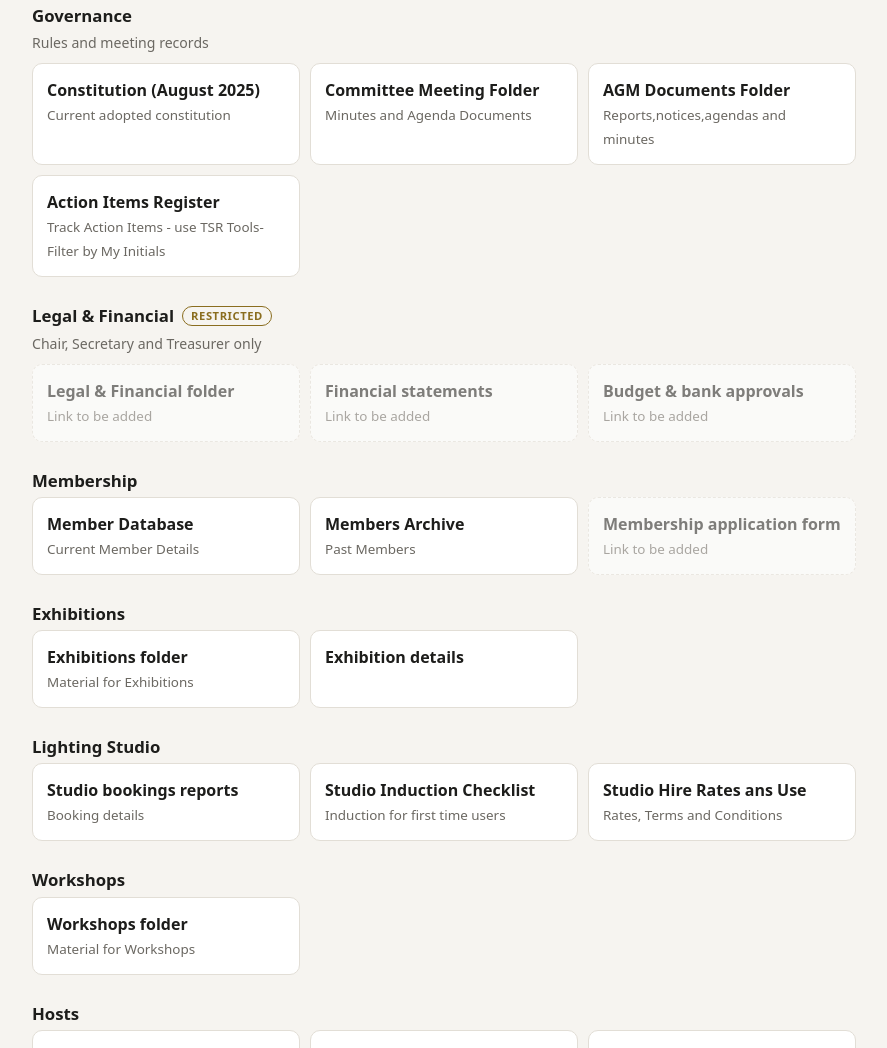
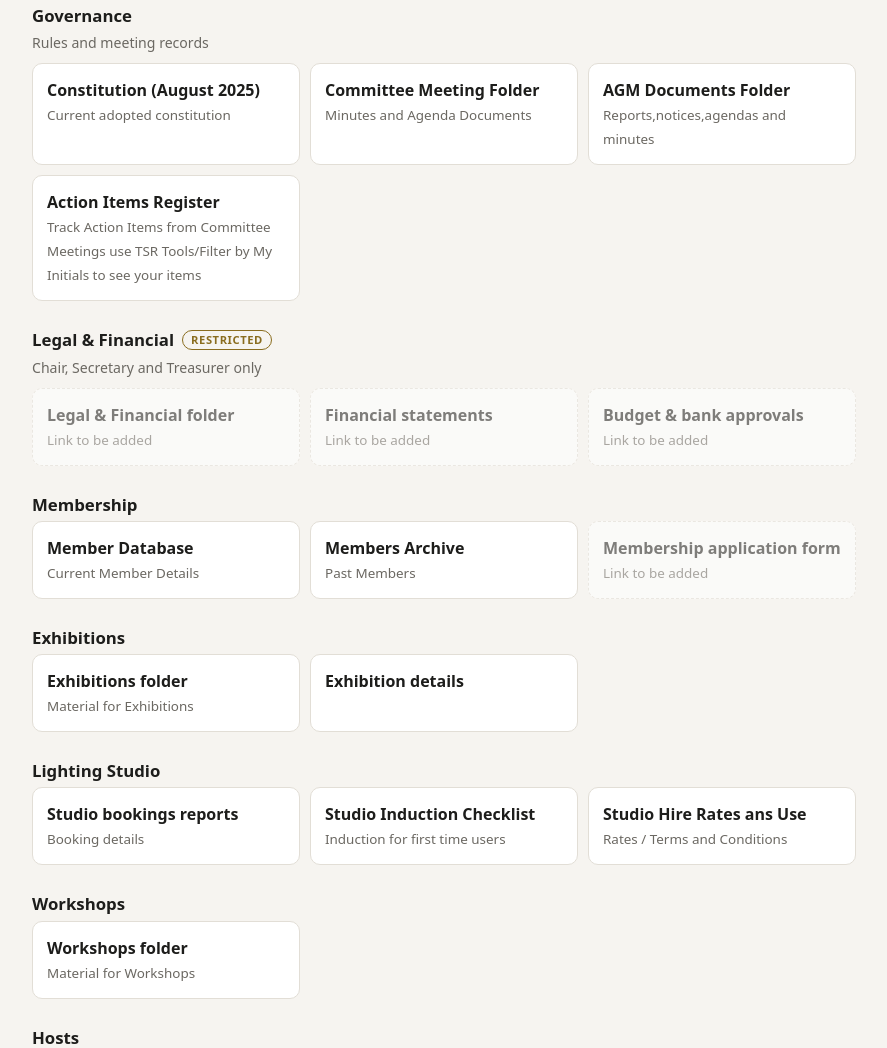
Before and after one commit to theshutterroom/TSRC, a plain HTML site: page index.html in a window 1280 px wide. Shown: the part 311-1359 px from the top of the page, without its empty margins (196-1083 px from the left). Drawn offline with Linux system fonts and the light colour scheme.

Commit message:
Restore to Good Deployment
Updated the Action Items Register note for clarity and corrected formatting in the Studio Hire Rates section.

```diff
--- a/index.html
+++ b/index.html
@@ -53,7 +53,7 @@ const SECTIONS = [
   {name:"Constitution (August 2025)", note:"Current adopted constitution", url:"https://drive.google.com/file/d/1JB7etqtlzEqiz0hi5GigNvB_SiA0Gkuh/view?usp=sharing"},
   {name:"Committee Meeting Folder", note:"Minutes and Agenda Documents", url:"https://drive.google.com/drive/folders/1SkrcWTnrTQHImWTSdBwYE_86mLAOJxgt?usp=drive_link"},
   {name:"AGM Documents Folder", note:"Reports,notices,agendas and minutes", url:"https://drive.google.com/drive/folders/1ZNWvN9UavvFQLl4zClgyGospjOAcS42e?usp=drive_link"},
-  {name:"Action Items Register", note:"Track Action Items - use TSR Tools-Filter by My Initials" , url:"https://docs.google.com/spreadsheets/d/1c19f8DnpeXBkKy6Sv5h039SWnnuhdlD_sawSSKKpBbo/edit?gid=0#gid=0"}]},
+  {name:"Action Items Register", note:"Track Action Items from Committee Meetings \n use TSR Tools/Filter by My Initials to see your items", url:"https://docs.google.com/spreadsheets/d/1c19f8DnpeXBkKy6Sv5h039SWnnuhdlD_sawSSKKpBbo/edit?gid=0#gid=0"}]},
 
   {title:"Legal & Financial", locked:true, desc:"Chair, Secretary and Treasurer only", docs:[
   {name:"Legal & Financial folder", note:"Contracts, insurance, registration", url:""},
@@ -72,7 +72,7 @@ const SECTIONS = [
   {title:"Lighting Studio", desc:"", docs:[
   {name:"Studio bookings reports", note:"Booking details", url:"https://docs.google.com/spreadsheets/d/1Nv_egwlQqbt6hpT3jy16AILExbAgwpr-ICiLgc6Y8yM/edit?gid=1786941924#gid=1786941924"},
   {name:"Studio Induction Checklist", note:"Induction for first time users", url:"https://docs.google.com/document/d/1RUNG5l93e17FSHyZZ-GGQjZ9xUoEpXaz/edit"},
-  {name:"Studio Hire Rates ans Use", note:"Rates,  Terms and Conditions", url:"https://docs.google.com/document/d/1RHmdXujaI0ZGpff0p1-zOZOC-Xnfnq5rB87EL_G_q6c/edit?tab=t.0"}]},
+  {name:"Studio Hire Rates ans Use", note:"Rates / Terms and Conditions", url:"https://docs.google.com/document/d/1RHmdXujaI0ZGpff0p1-zOZOC-Xnfnq5rB87EL_G_q6c/edit?tab=t.0"}]},
 
   {title:"Workshops", desc:"", docs:[
   {name:"Workshops folder", note:"Material for Workshops", url:"https://drive.google.com/drive/folders/12WkNu0haVZTjyGJLFXjI9gfMYcQndvz2?usp=drive_link"}]},
```
